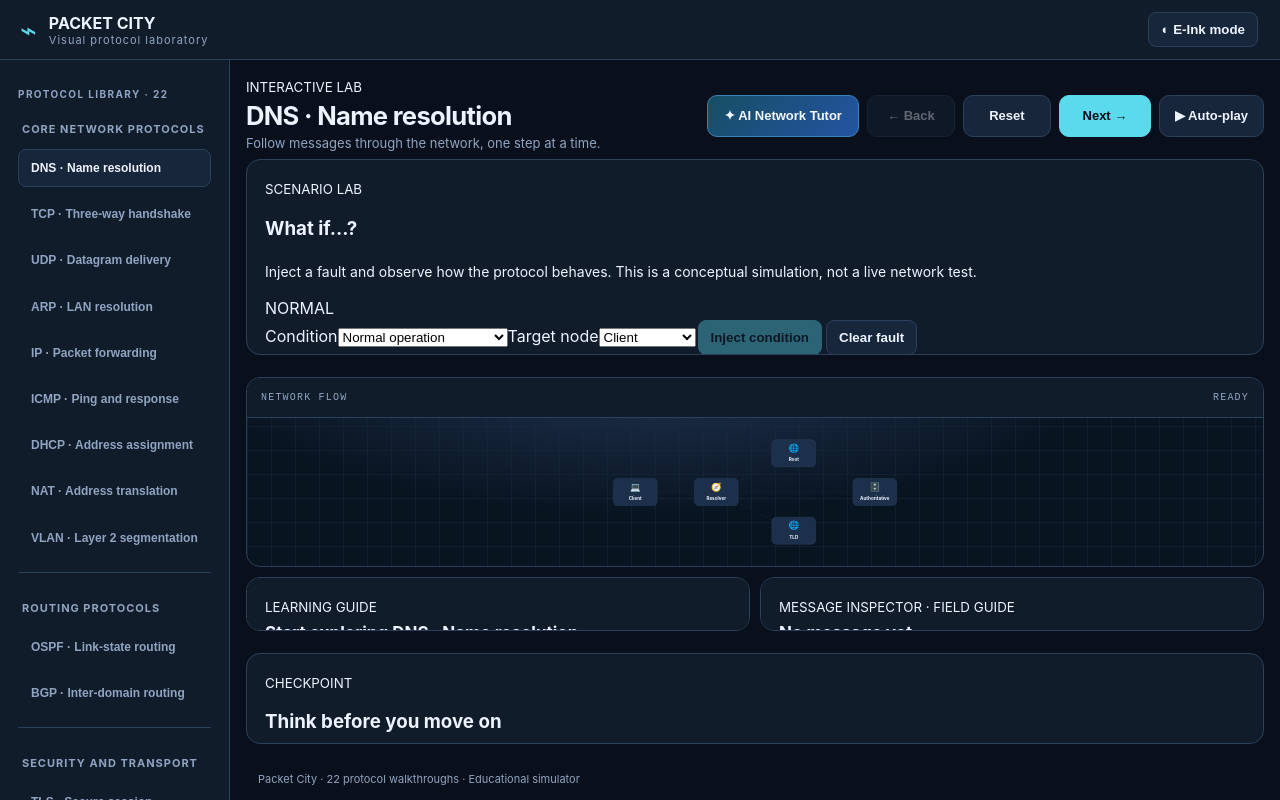
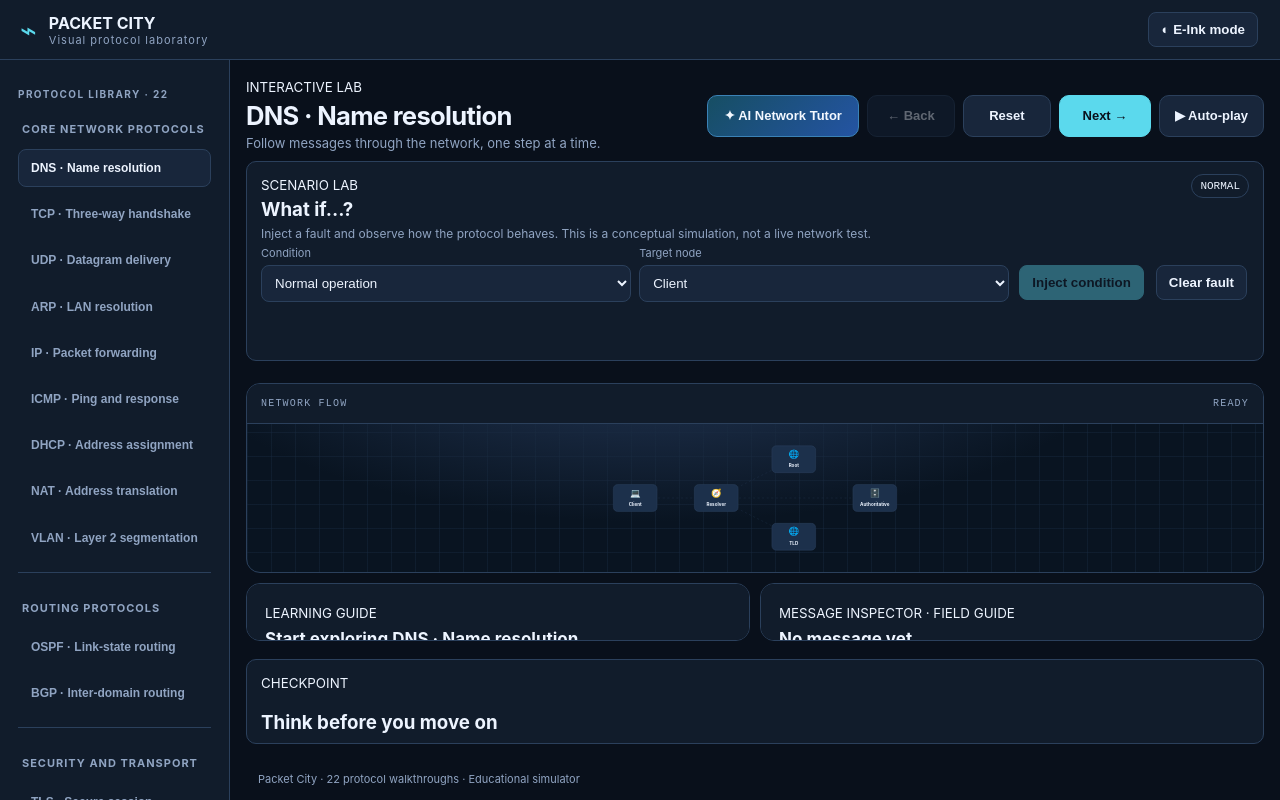
Before and after one commit to codassassin/protocol-playground, a React (Vite) app: page / in a window 1280 px wide. Built offline with nearby package versions, Linux system fonts and the light colour scheme.

Commit message:
Style What If fault scenarios and checkpoints

```diff
--- a/src/app.css
+++ b/src/app.css
@@ -188,3 +188,25 @@ html[data-theme=ink] .field-select.field-selected{background:#e8e8e4;border-colo
 html[data-theme=ink] .field-detail{background:#f2f2ee;border-color:#999;border-radius:3px}
 html[data-theme=ink] .field-detail-value{background:#fff;border-color:#aaa;border-radius:3px}
 @media(min-width:801px){.inspector-panel .field-explorer{grid-template-columns:minmax(0,1.05fr) minmax(0,.95fr);align-items:start}}
+
+/* Scenario injection + checkpoint learning */
+.whatif-panel,.checkpoint{padding:12px 14px;margin:8px 0 12px;border-radius:10px}
+.whatif-heading{display:flex;align-items:flex-start;justify-content:space-between;gap:10px}
+.whatif-heading h3{margin:4px 0}.whatif-heading p{margin:3px 0;font-size:12px;color:var(--muted);line-height:1.5}
+.scenario-status{font:11px ui-monospace,monospace;border:1px solid var(--line);border-radius:999px;padding:5px 8px}
+.scenario-status.scenario-on{background:var(--text);color:var(--bg)}
+.whatif-controls{display:flex;align-items:end;flex-wrap:wrap;gap:8px}
+.whatif-controls label{display:flex;flex-direction:column;gap:5px;font-size:11px;color:var(--muted);flex:1 1 130px}
+.whatif-controls select{padding:9px;background:var(--surface2);color:var(--text);border:1px solid var(--line);border-radius:8px;min-width:0}
+.scenario-explanation{margin-top:10px;padding:9px 12px;border-left:3px solid var(--accent);background:var(--surface2);font-size:13px}
+.scenario-explanation p{margin:4px 0;line-height:1.6}
+.node-failed rect{stroke:#c44747!important;stroke-dasharray:6 3!important;fill:color-mix(in srgb,#c44747 15%,var(--node))!important}
+.node-failed text.nodetitle:after{content:"OFFLINE"}
+.checkpoint-options{display:grid;gap:6px}
+.checkpoint-options button{text-align:left;font-weight:450}
+.checkpoint-options button.checkpoint-selected{border-color:var(--accent);background:color-mix(in srgb,var(--accent) 12%,var(--surface2))}
+.checkpoint-feedback{padding:8px 10px;border:1px solid var(--line);border-radius:8px;font-size:13px}
+html[data-theme=ink] .whatif-panel,html[data-theme=ink] .checkpoint{border-radius:3px;background:#fff}
+html[data-theme=ink] .whatif-controls select{border-radius:3px;background:#fff;color:#111}
+html[data-theme=ink] .scenario-explanation{background:#f1f1ed}
+html[data-theme=ink] .node-failed rect{fill:#e5dada!important;stroke:#333!important}
```
